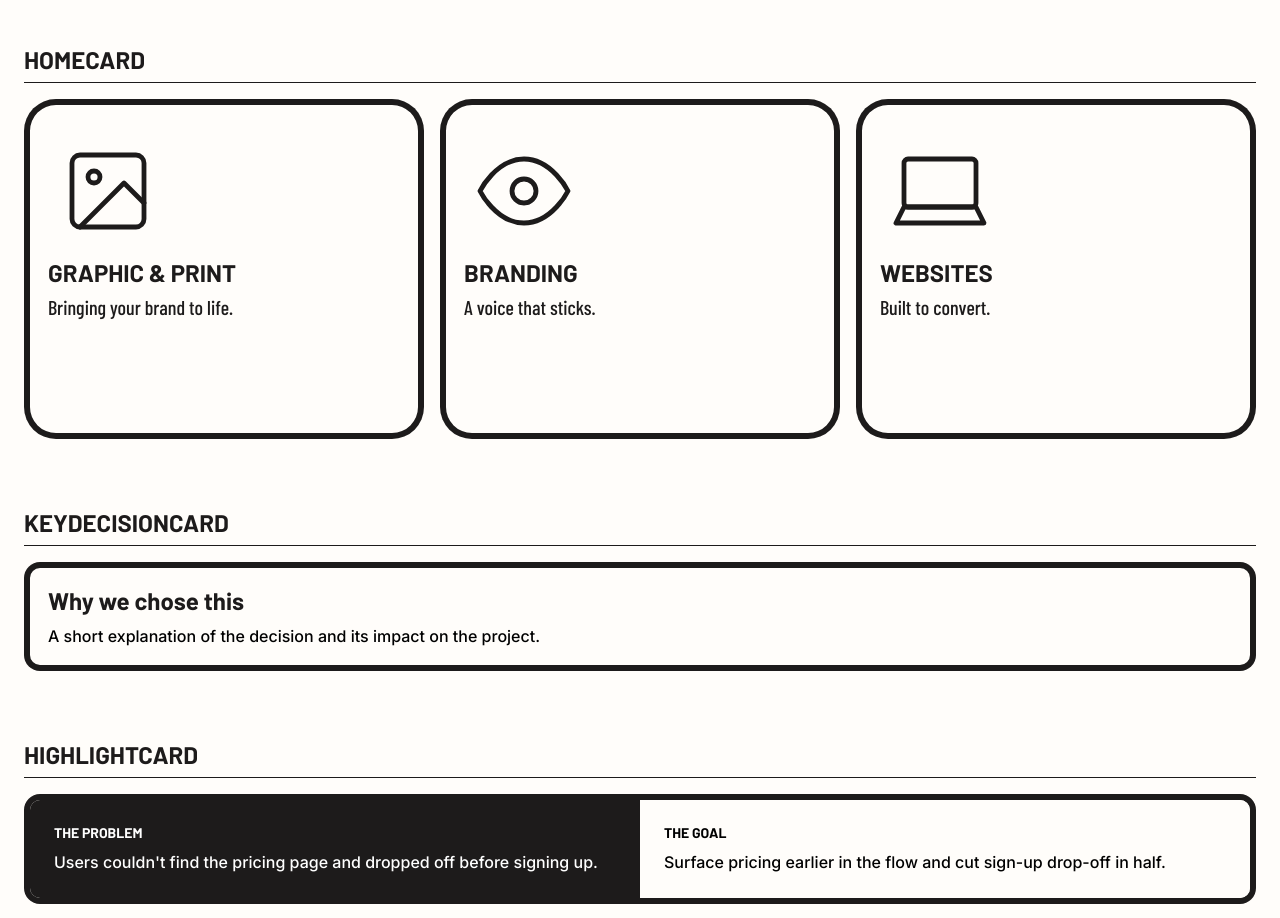
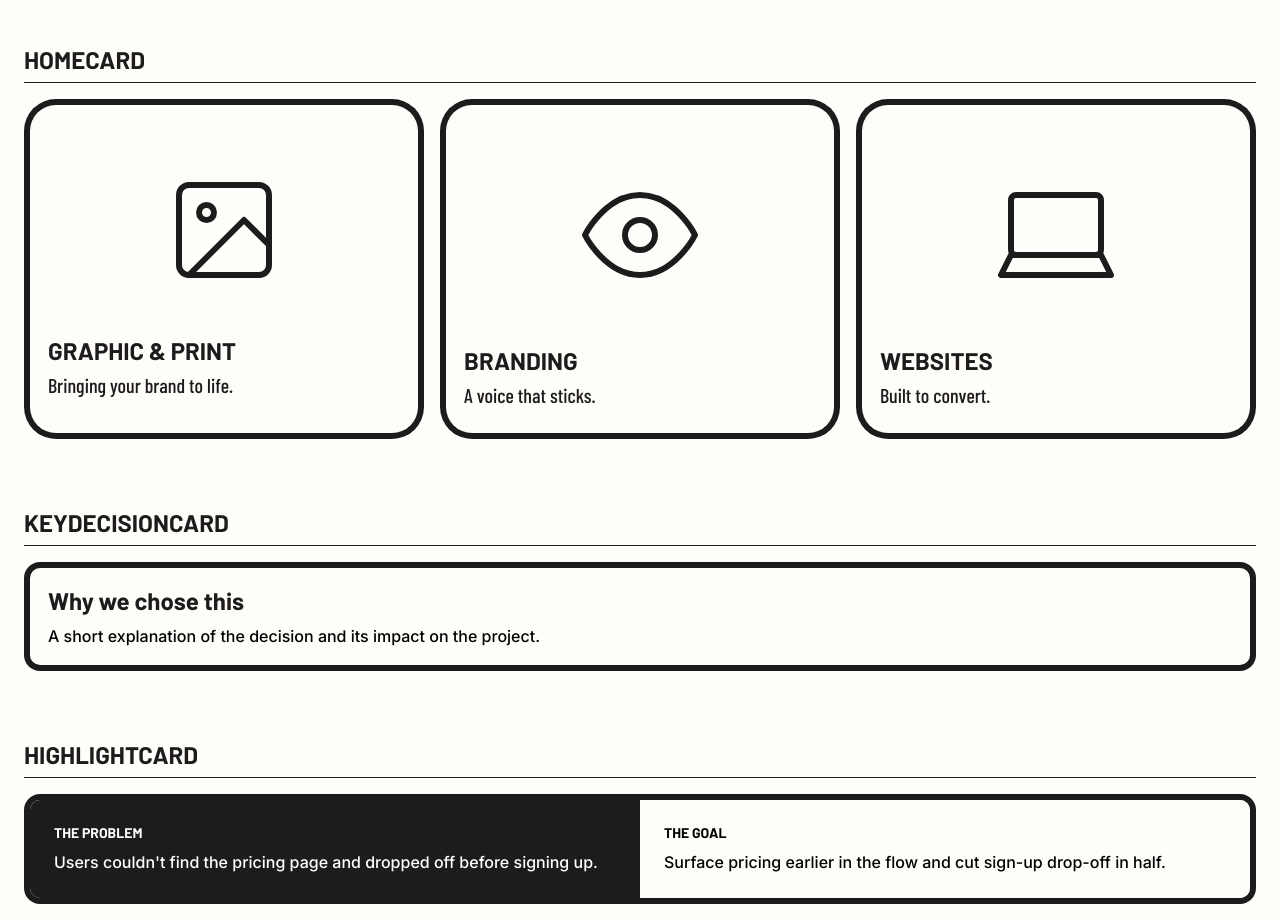
Before and after one commit to Fauxdeedle/site-portfolio, a Next.js app: page /style-guide in a window 1280 px wide. Shown: the part 3860-4778 px from the top of the page. Built offline with nearby package versions, Linux system fonts and the light colour scheme.

Commit message:
fixed card layout

```diff
--- a/components/HomeCard.jsx
+++ b/components/HomeCard.jsx
@@ -12,7 +12,9 @@ export default function HomeCard({
   return (
     <div className={`${styles.card} ${className}`} {...rest}>
       <div className={styles.iconWrap}>
-        <Icon name={icon} size="100%" strokeWidth={1.2} />
+        <div className={styles.iconBox}>
+          <Icon name={icon} size="100%" strokeWidth={1.2} />
+        </div>
       </div>
       <span className={styles.title}>{title}</span>
       <span className={styles.description}>{description}</span>
--- a/components/HomeCard.module.css
+++ b/components/HomeCard.module.css
@@ -23,20 +23,25 @@
 
 .iconWrap {
   display: flex;
+  width: 100%;
+  flex: 1 1 auto;
+  justify-content: center;
+  align-items: center;
+}
+
+.iconBox {
+  display: flex;
   flex-shrink: 0;
   width: 120px;
   height: 120px;
-  padding: 12px;
-  box-sizing: border-box;
   justify-content: center;
   align-items: center;
-  transition: width 300ms ease, height 300ms ease, padding 300ms ease;
+  transition: width 300ms ease, height 300ms ease;
 }
 
-.card:hover .iconWrap {
+.card:hover .iconBox {
   width: 56px;
   height: 56px;
-  padding: 0;
 }
 
 .title {
```
